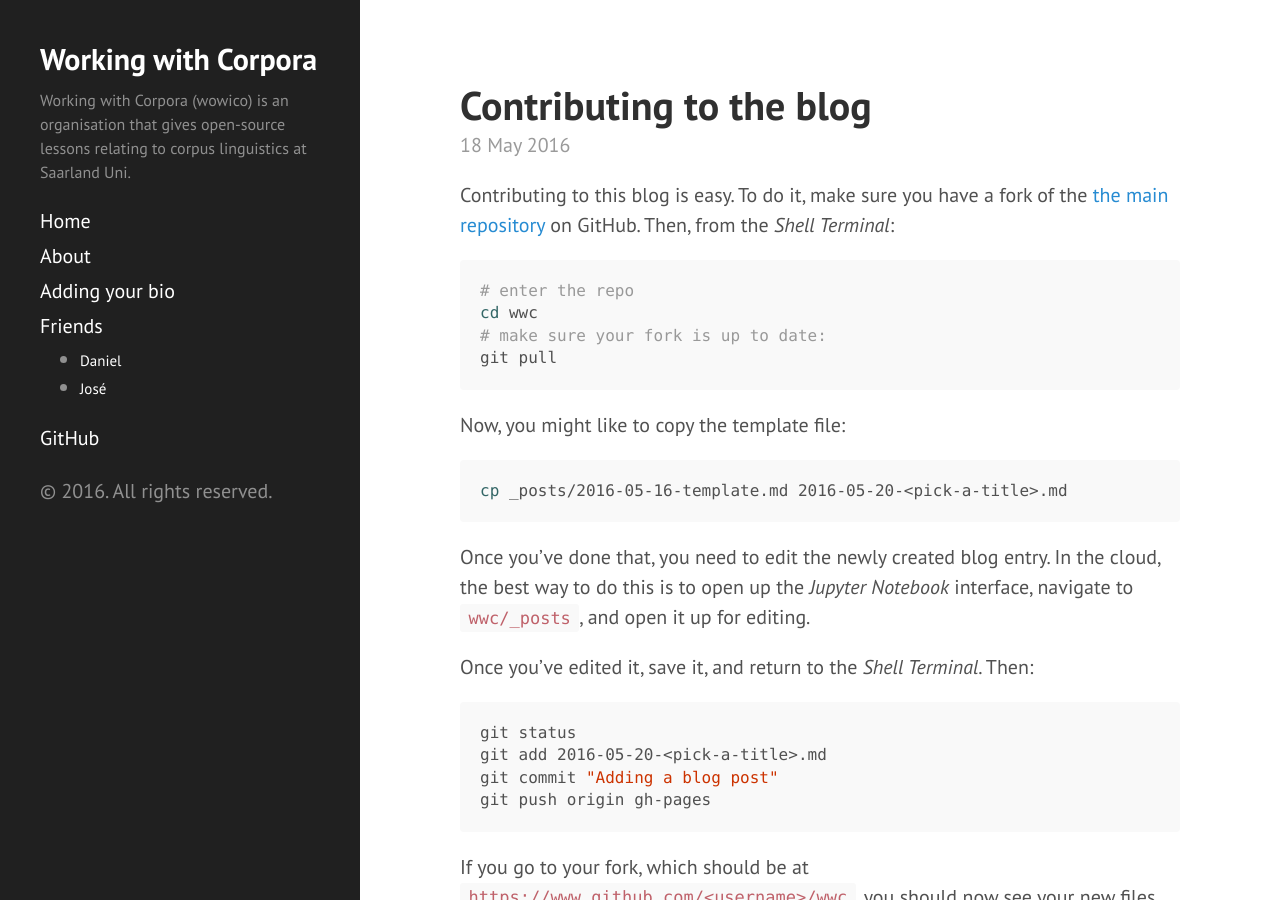
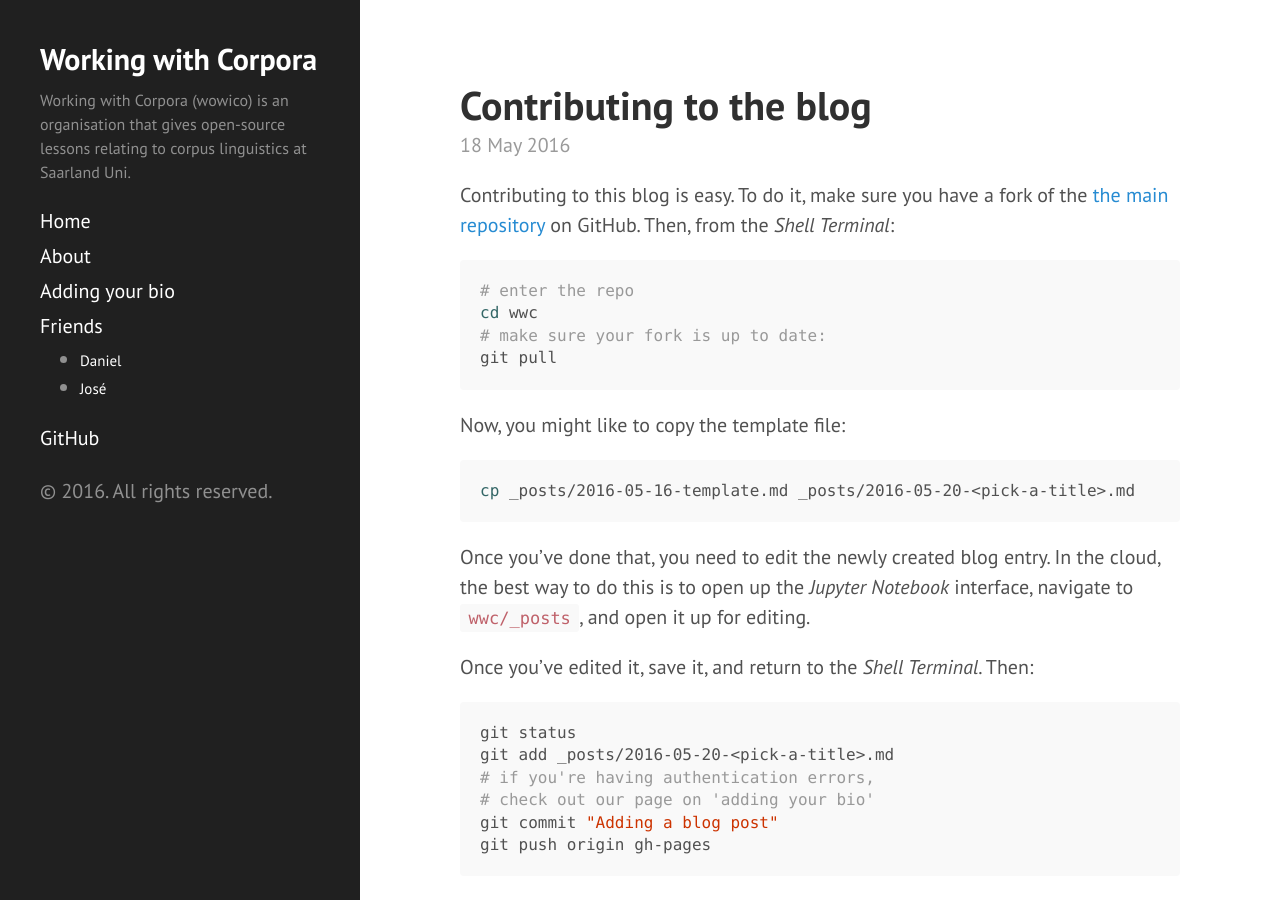
Before and after one commit to wowico/wwc, a Jekyll site: the page built from _posts/2016-05-18-contributing.md, in a window 1280 px wide and 900 px high. Built offline with Jekyll 4.4.1, drawn with Linux system fonts in a browser that asks for light colours.

Commit message:
fix code errors

````diff
--- a/_posts/2016-05-18-contributing.md
+++ b/_posts/2016-05-18-contributing.md
@@ -16,7 +16,7 @@ git pull
 Now, you might like to copy the template file:
 
 ```shell
-cp _posts/2016-05-16-template.md 2016-05-20-<pick-a-title>.md
+cp _posts/2016-05-16-template.md _posts/2016-05-20-<pick-a-title>.md
 ```
 
 Once you've done that, you need to edit the newly created blog entry. In the cloud, the best way to do this is to open up the *Jupyter Notebook* interface, navigate to `wwc/_posts`, and open it up for editing.
@@ -25,11 +25,14 @@ Once you've edited it, save it, and return to the *Shell Terminal*. Then:
 
 ```shell
 git status
-git add 2016-05-20-<pick-a-title>.md
+git add _posts/2016-05-20-<pick-a-title>.md
+# if you're having authentication errors,
+# check out our page on 'adding your bio'
 git commit "Adding a blog post"
 git push origin gh-pages
 ```
 
 If you go to your fork, which should be at `https://www.github.com/<username>/wwc`, you should now see your new files. You can then submit a pull request to the main repository. We'll approve it, and your post will appear here!
 
+
 Good luck!
````
